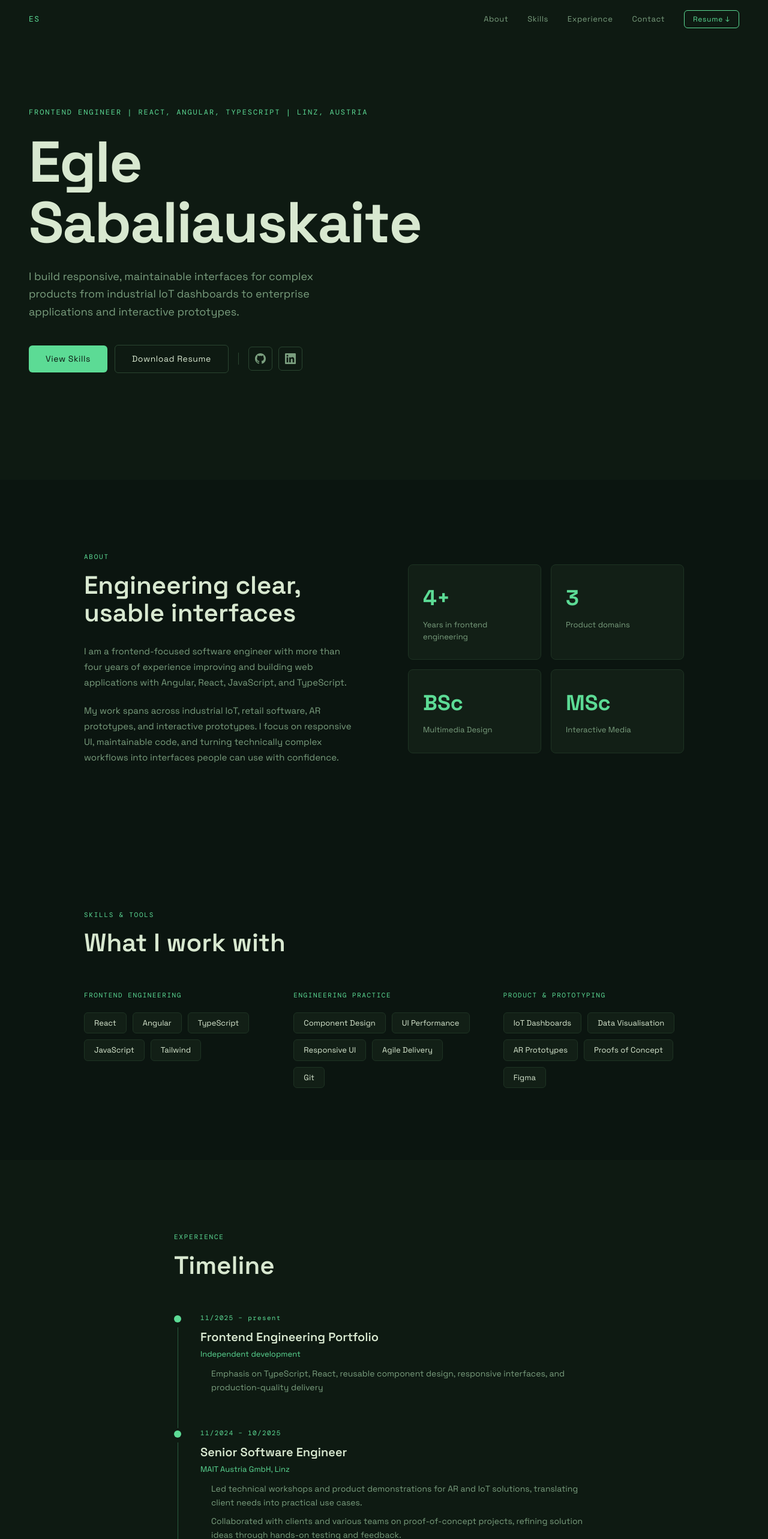
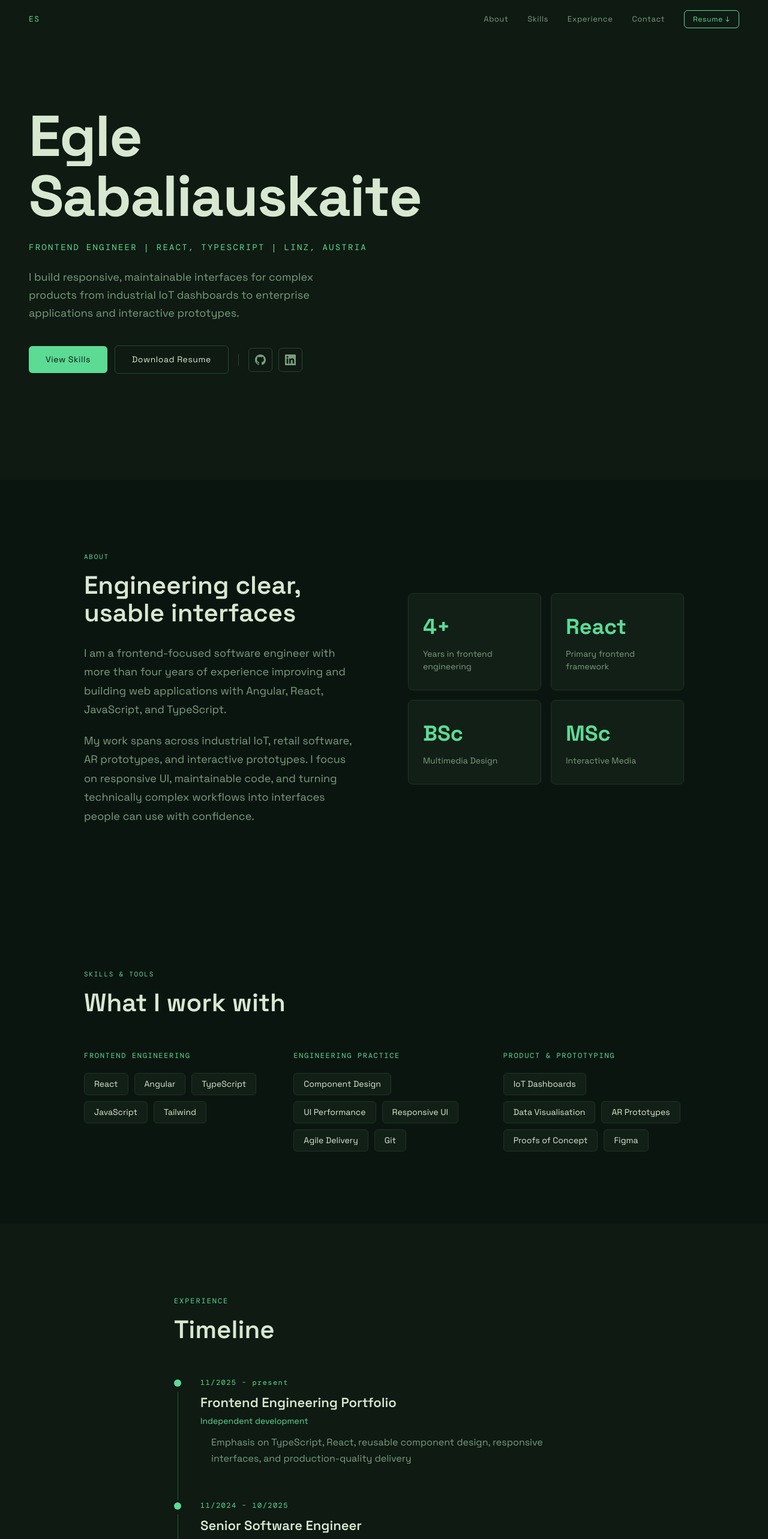
Before and after one commit to esabaliauskaite/portfolio, a React (Vite) app: page / in a window 1280 px wide. Shown: the top 2566 px of the page at 60% size. Built offline with nearby package versions, Linux system fonts and the light colour scheme.

Commit message:
Update font sizes

```diff
--- a/src/components/About.tsx
+++ b/src/components/About.tsx
@@ -9,7 +9,7 @@ export const About: React.FC = () => {
 
   const stats = [
     { n: '4+', label: 'Years in frontend engineering' },
-    { n: '3', label: 'Product domains' },
+    { n: 'React', label: 'Primary frontend framework' },
     { n: 'BSc', label: 'Multimedia Design' },
     { n: 'MSc', label: 'Interactive Media' },
   ];
@@ -61,7 +61,7 @@ export const About: React.FC = () => {
           <p
             style={{
               fontFamily: theme.body,
-              fontSize: 15,
+              fontSize: isMobile ? 16 : 18,
               color: theme.fg2,
               lineHeight: 1.75,
               marginBottom: 20,
@@ -73,7 +73,7 @@ export const About: React.FC = () => {
           <p
             style={{
               fontFamily: theme.body,
-              fontSize: 15,
+              fontSize: isMobile ? 16 : 18,
               color: theme.fg2,
               lineHeight: 1.75,
             }}
@@ -114,7 +114,7 @@ export const About: React.FC = () => {
                 <div
                   style={{
                     fontFamily: theme.body,
-                    fontSize: 13,
+                    fontSize: isMobile ? 12 : 14,
                     color: theme.fg2,
                     lineHeight: 1.5,
                   }}
--- a/src/components/Experience.tsx
+++ b/src/components/Experience.tsx
@@ -80,7 +80,7 @@ const TimelineItem: React.FC<TimelineItemProps> = ({ year, role, company, desc,
           <div
             style={{
               fontFamily: theme.mono,
-              fontSize: 11,
+              fontSize: 12,
               color: theme.accent,
               letterSpacing: '0.12em',
               marginBottom: 8,
@@ -91,7 +91,7 @@ const TimelineItem: React.FC<TimelineItemProps> = ({ year, role, company, desc,
           <div
             style={{
               fontFamily: theme.heading,
-              fontSize: 20,
+              fontSize: 22,
               fontWeight: theme.headWeight,
               color: theme.fg,
               marginBottom: 4,
@@ -102,7 +102,7 @@ const TimelineItem: React.FC<TimelineItemProps> = ({ year, role, company, desc,
           <div
             style={{
               fontFamily: theme.body,
-              fontSize: 13,
+              fontSize: 14,
               color: theme.accent,
               marginBottom: 12,
             }}
@@ -112,7 +112,7 @@ const TimelineItem: React.FC<TimelineItemProps> = ({ year, role, company, desc,
           <ul
             style={{
               fontFamily: theme.body,
-              fontSize: 14,
+              fontSize: 16,
               color: theme.fg2,
               lineHeight: 1.65,
               margin: 0,
@@ -148,7 +148,7 @@ export const Experience: React.FC = () => {
           <div
             style={{
               fontFamily: theme.mono,
-              fontSize: 11,
+              fontSize: 12,
               color: theme.accent,
               letterSpacing: '0.16em',
               marginBottom: 16,
--- a/src/components/Hero.tsx
+++ b/src/components/Hero.tsx
@@ -29,18 +29,6 @@ export const Hero: React.FC = () => {
       }}
     >
       <div style={{ maxWidth: 900 }}>
-        <div
-          style={{
-            ...anim(0.1),
-            fontFamily: theme.mono,
-            fontSize: 12,
-            color: theme.accent,
-            letterSpacing: '0.16em',
-            marginBottom: 24,
-          }}
-        >
-          FRONTEND ENGINEER | REACT, ANGULAR, TYPESCRIPT | LINZ, AUSTRIA
-        </div>
         <h1
           style={{
             fontFamily: theme.heading,
@@ -71,6 +59,19 @@ export const Hero: React.FC = () => {
             </div>
           ))}
         </h1>
+
+        <div
+          style={{
+            ...anim(0.1),
+            fontFamily: theme.mono,
+            fontSize: isMobile ? 12 : 14,
+            color: theme.accent,
+            letterSpacing: '0.16em',
+            marginBottom: 24,
+          }}
+        >
+          FRONTEND ENGINEER | REACT, TYPESCRIPT | LINZ, AUSTRIA
+        </div>
         <p
           style={{
             ...anim(0.4),
--- a/src/components/Skills.tsx
+++ b/src/components/Skills.tsx
@@ -37,7 +37,7 @@ const SkillGroup: React.FC<SkillGroupProps> = ({ label, skills, delay }) => {
       <div
         style={{
           fontFamily: theme.mono,
-          fontSize: 11,
+          fontSize: 12,
           color: theme.accent,
           letterSpacing: '0.14em',
           marginBottom: 20,
@@ -54,7 +54,7 @@ const SkillGroup: React.FC<SkillGroupProps> = ({ label, skills, delay }) => {
             key={skill}
             style={{
               fontFamily: theme.body,
-              fontSize: 13,
+              fontSize: 14,
               color: theme.fg,
               background: theme.tagBg,
               border: `1px solid ${theme.border}`,
```
